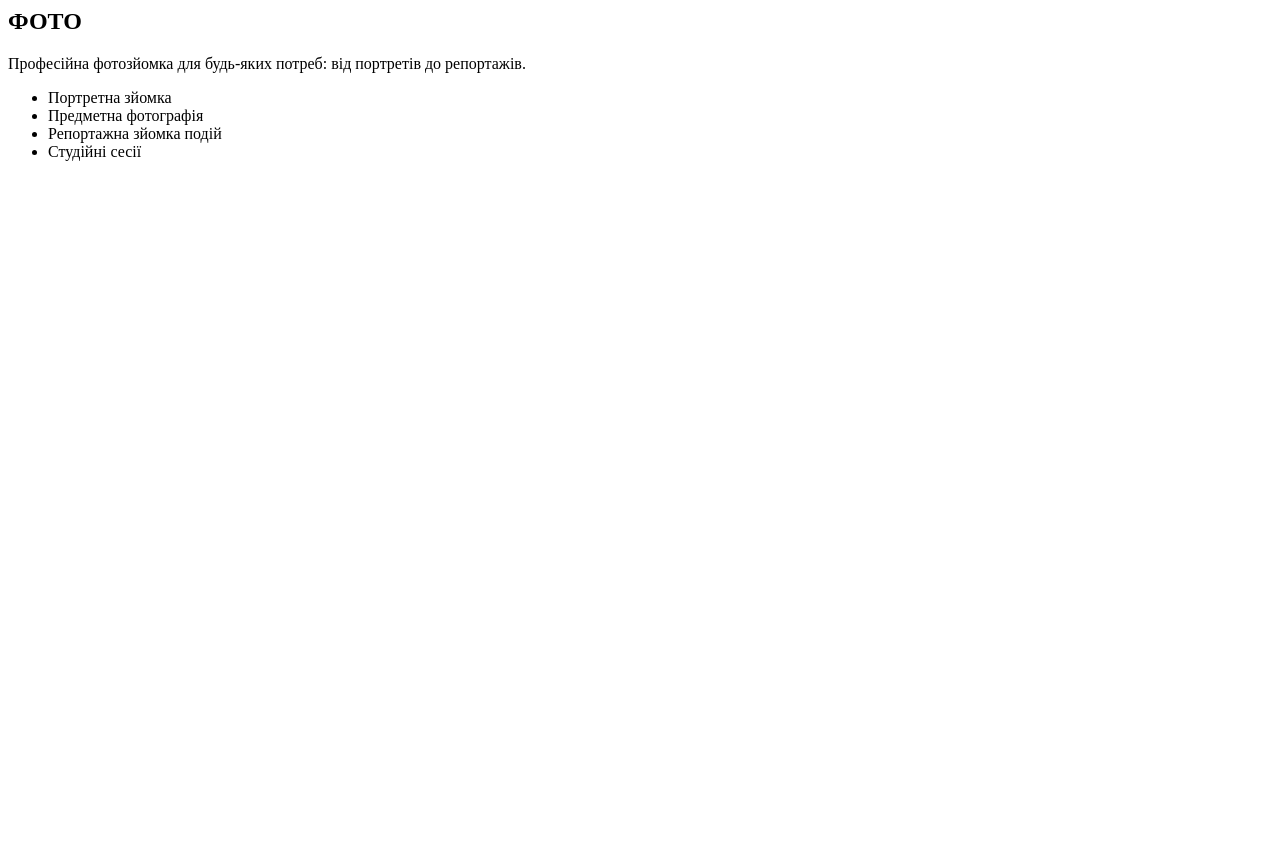
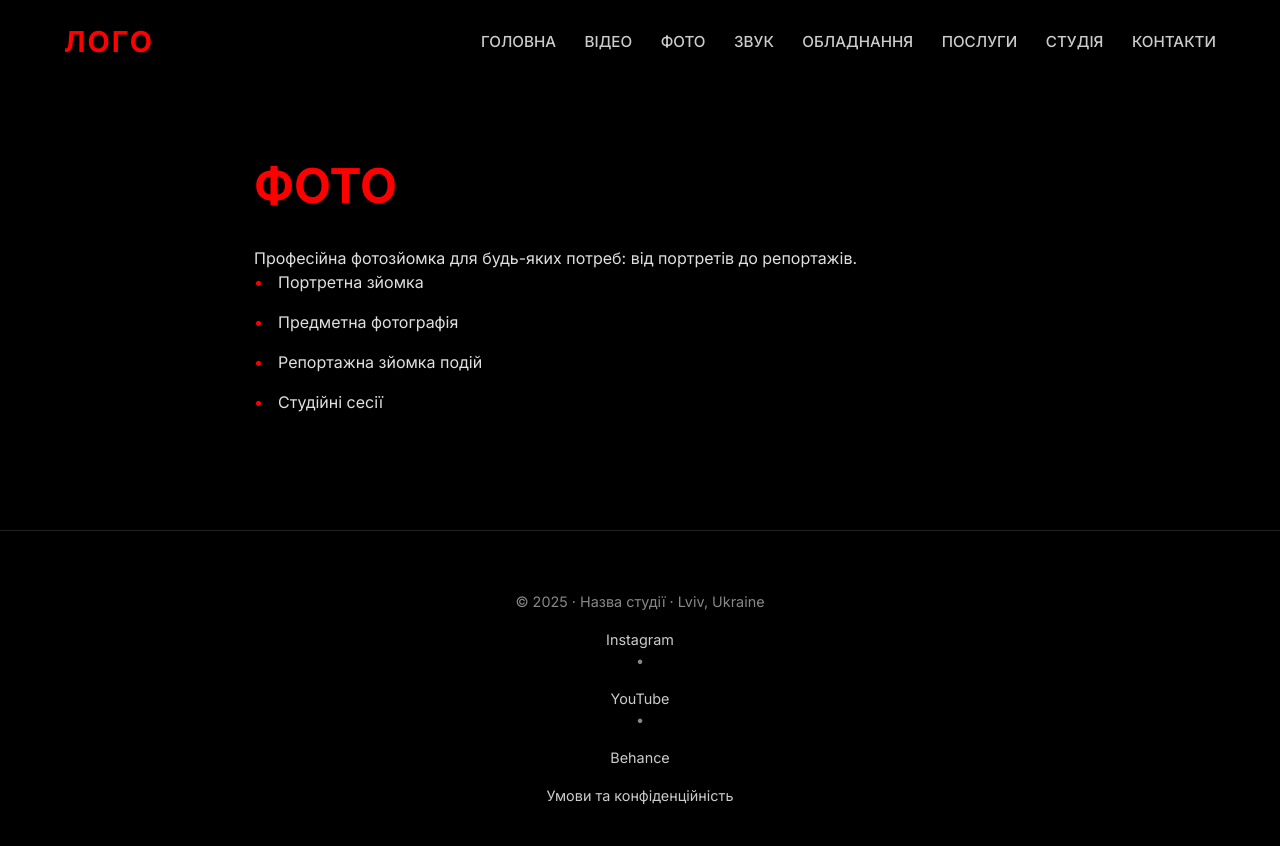
Before and after one commit to Mo-Love/prod_1, a plain HTML site: page photo.html in a window 1280 px wide. Before the commit the page ends 800 px from the top, so only its background shows below. Drawn offline with Linux system fonts and the light colour scheme.

Commit message:
Add HTML structure and footer to photo page

```diff
--- a/photo.html
+++ b/photo.html
@@ -1,4 +1,30 @@
-<!-- ... header і footer як вище ... -->
+<!DOCTYPE html>
+<html lang="uk">
+<head>
+  <meta charset="UTF-8" />
+  <meta name="viewport" content="width=device-width, initial-scale=1.0"/>
+  <title>ФОТО | Назва студії</title>
+  <link rel="stylesheet" href="/style.css">
+  <link rel="preconnect" href="https://fonts.googleapis.com">
+  <link rel="preconnect" href="https://fonts.gstatic.com" crossorigin>
+  <link href="https://fonts.googleapis.com/css2?family=Inter:wght@300;400;500;600;700&display=swap" rel="stylesheet">
+</head>
+<body>
+
+  <header>
+    <div class="logo">ЛОГО</div>
+    <nav>
+      <a href="/index.html">ГОЛОВНА</a>
+      <a href="/video.html">ВІДЕО</a>
+      <a href="/photo.html">ФОТО</a>
+      <a href="/sound.html">ЗВУК</a>
+      <a href="/equipment.html">ОБЛАДНАННЯ</a>
+      <a href="/services.html">ПОСЛУГИ</a>
+      <a href="/studio.html">СТУДІЯ</a>
+      <a href="/contacts.html">КОНТАКТИ</a>
+    </nav>
+  </header>
+
   <main>
     <section class="page-content">
       <h1>ФОТО</h1>
@@ -9,7 +35,16 @@
         <li>Репортажна зйомка подій</li>
         <li>Студійні сесії</li>
       </ul>
-    <!-- Додай галерею зображень: <img src="photo1.jpg" alt="Фото"> тощо -->
     </section>
   </main>
-<!-- ... -->
+
+  <footer>
+    <p>© 2025 · Назва студії · Lviv, Ukraine</p>
+    <div class="social">
+      <a href="#">Instagram</a> • <a href="#">YouTube</a> • <a href="#">Behance</a>
+    </div>
+    <a href="/terms.html">Умови та конфіденційність</a>
+  </footer>
+
+</body>
+</html>
```
Lines whose indentation alone changed are shown as unchanged.
